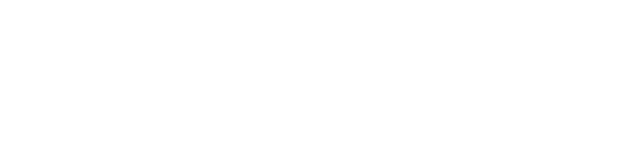
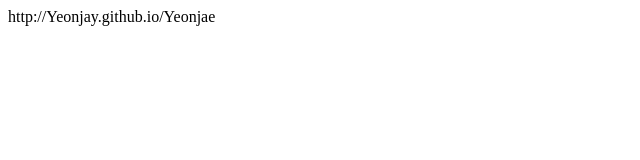
Before and after one commit to YeonjayKim/Yeonjae, a plain HTML site: page gh-pages.html in a window 1280 px wide. Shown: the whole page, without its empty margins (0-640 px from the left). Drawn offline with Linux system fonts and the light colour scheme.

Commit message:
updated gh

```diff
--- a/gh-pages.html
+++ b/gh-pages.html
@@ -5,6 +5,6 @@
     </head>
 
     <body>
-
+        http://Yeonjay.github.io/Yeonjae
     </body>
 </html>
```
